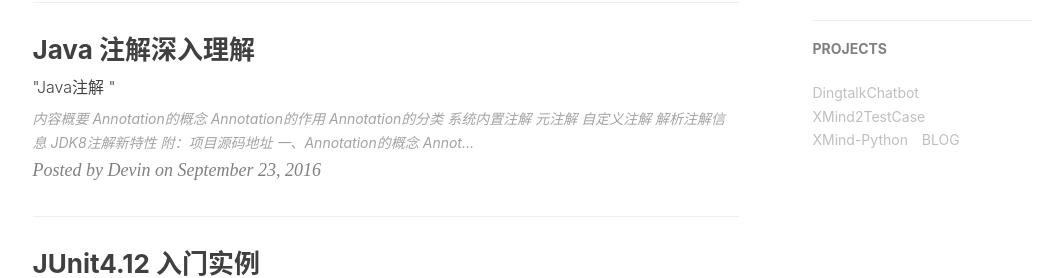
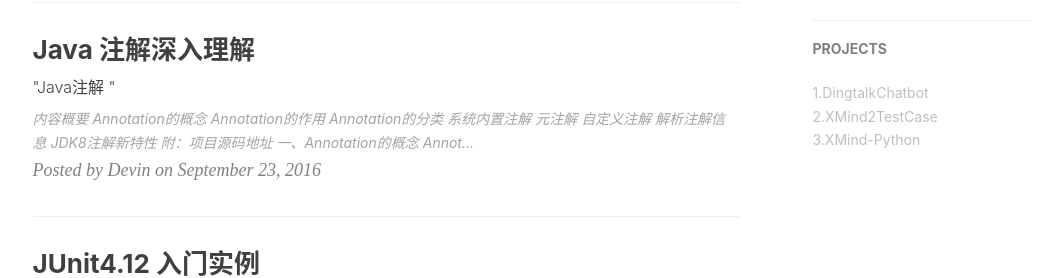
Before and after one commit to zhuifengshen/zhuifengshen.github.io, a Jekyll site: the page built from index.html, in a window 1280 px wide and 900 px high, scrolled down 758 px. Shown: the part 176-454 px from the top of the window, without its empty margins (135-1176 px from the left). Built offline with Jekyll 4.4.1, drawn with Linux system fonts in a browser that asks for light colours; nearby versions of some CDN libraries; the list of posts is cut into pages by our own code; comment, search, counter and statistics services are not loaded.

Commit message:
doc: 完善配置信息

```diff
--- a/_config.yml
+++ b/_config.yml
@@ -82,16 +82,13 @@ featured-condition-size: 1              # A tag will be featured if the size of
 # Friends
 friends: [
     {
-        title: "DingtalkChatbot",
+        title: "1.DingtalkChatbot",
         href: "https://github.com/zhuifengshen/DingtalkChatbot"
     },{
-        title: "XMind2TestCase",
+        title: "2.XMind2TestCase",
         href: "https://github.com/zhuifengshen/xmind2testcase"
     },{
-        title: "XMind-Python",
+        title: "3.XMind-Python",
         href: "https://github.com/zhuifengshen/xmind"
-    },{
-        title: "BLOG",
-        href: "https://github.com/zhuifengshen/zhuifengshen.github.io"
     }
 ]
```
